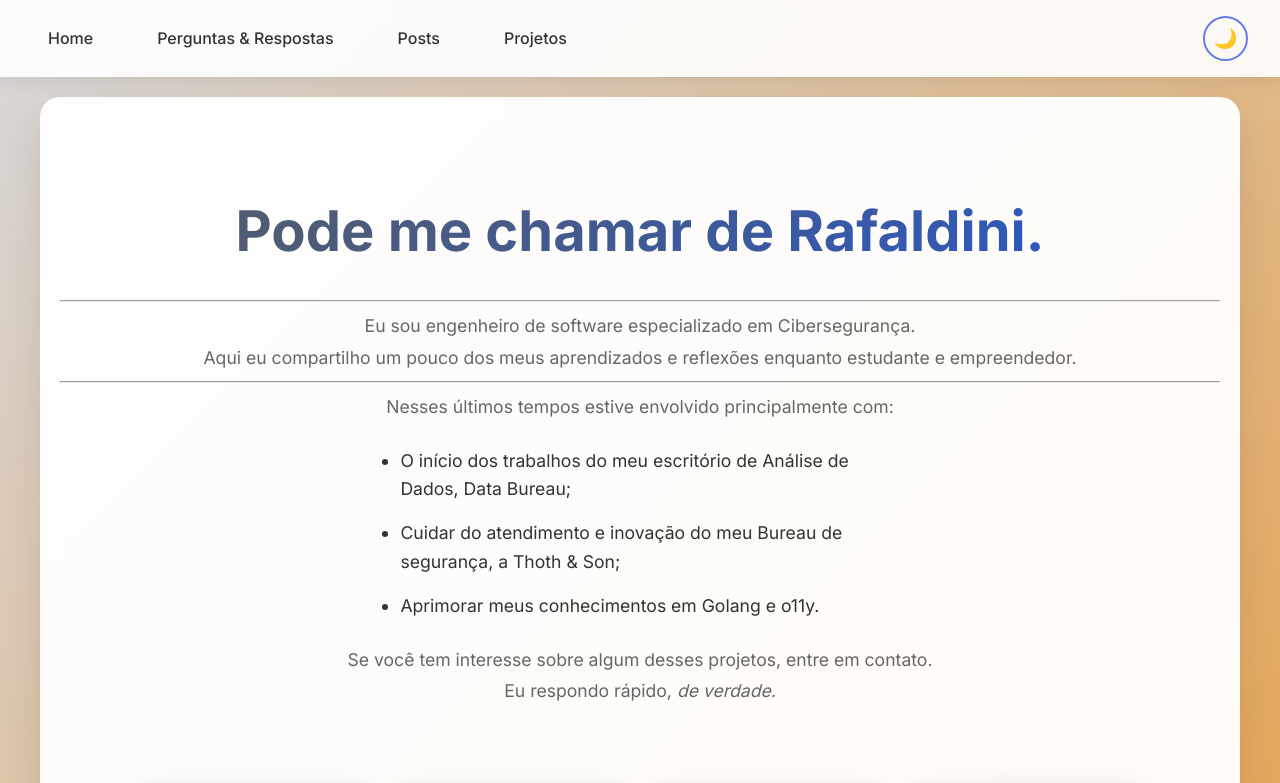
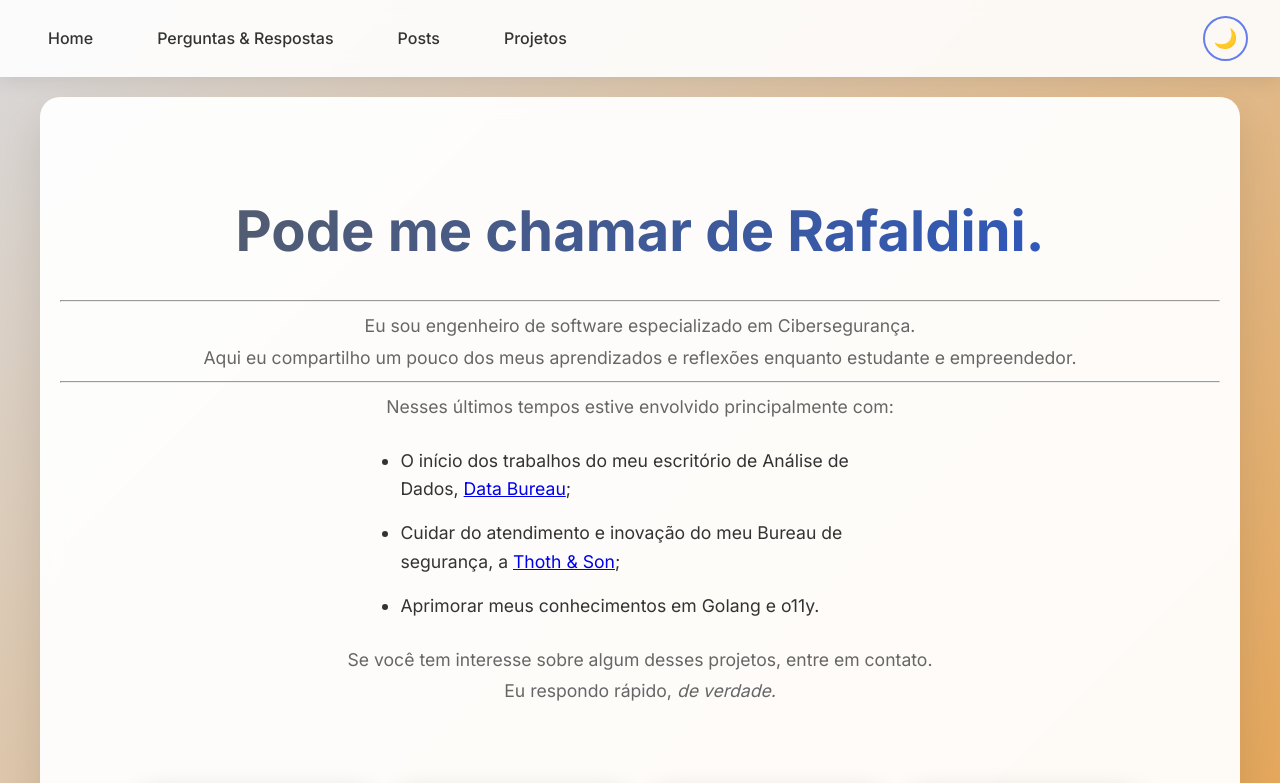
Before and after one commit to lucasrafaldini/lucasrafaldini.github.io, a Jekyll site: the page built from index.html, in a window 1280 px wide and 900 px high, cut to the strip 0-783 px from the top of the window. Built offline with Jekyll 4.4.1, drawn with Linux system fonts in a browser that asks for light colours; some of the changed lines change nothing that is shown.

Commit message:
Add links to home

```diff
--- a/index.html
+++ b/index.html
@@ -38,8 +38,8 @@ item10:
     <hr>
     <p>Nesses últimos tempos estive envolvido principalmente com:</p>
     <ul>
-        <li>O início dos trabalhos do meu escritório de Análise de Dados, Data Bureau;</li>
-        <li>Cuidar do atendimento e inovação do meu Bureau de segurança, a Thoth & Son;</li>
+        <li>O início dos trabalhos do meu escritório de Análise de Dados, <a href='https://data-bureau.github.io/' target="_blank"> Data Bureau</a>;</li>
+        <li>Cuidar do atendimento e inovação do meu Bureau de segurança, a <a href='https://thothandson.github.io/' target="_blank">Thoth & Son</a>;</li>
         <li>Aprimorar meus conhecimentos em Golang e o11y.</li>
     </ul>
     <p>Se você tem interesse sobre algum desses projetos, entre em contato.<br>
```
